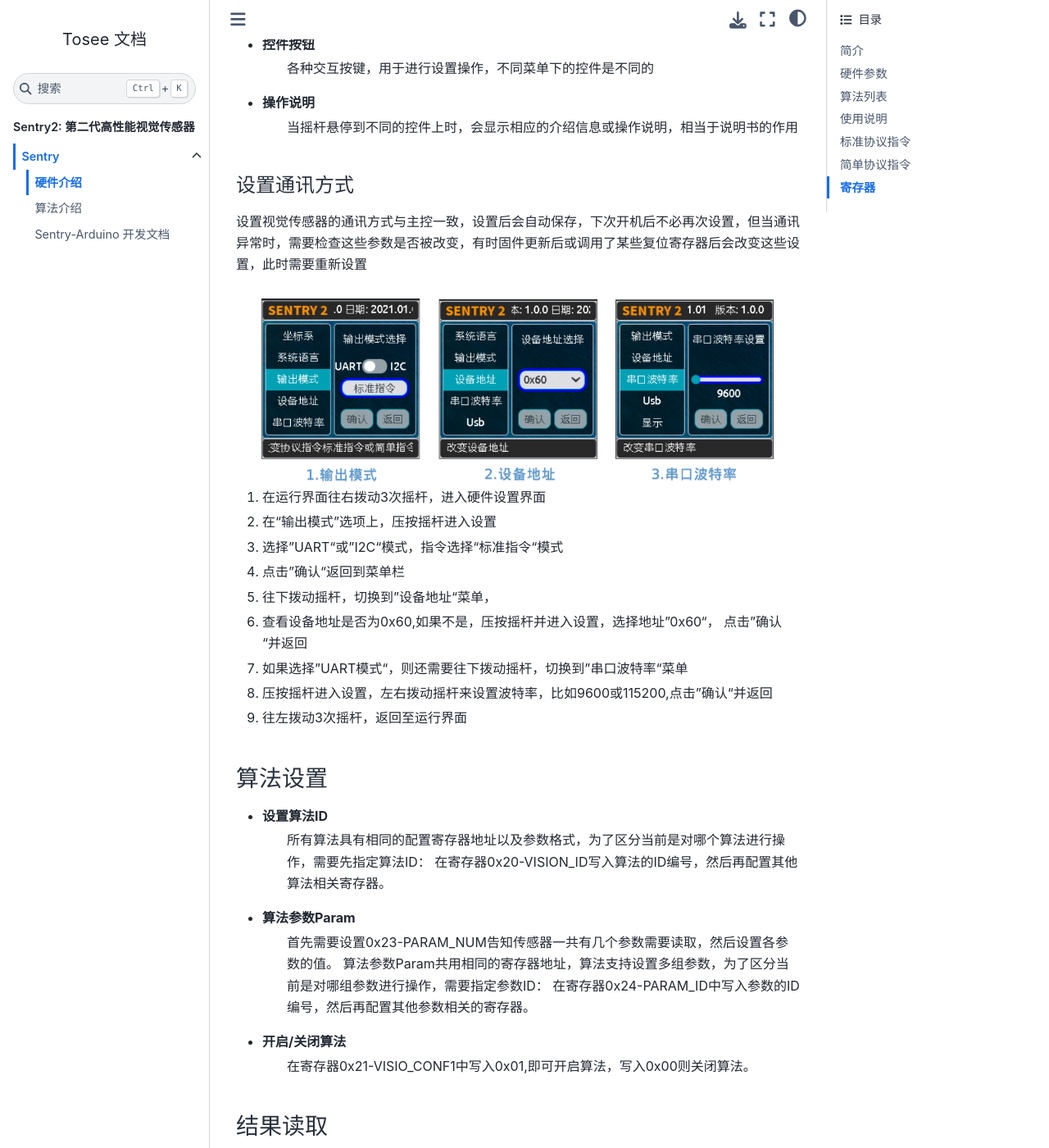
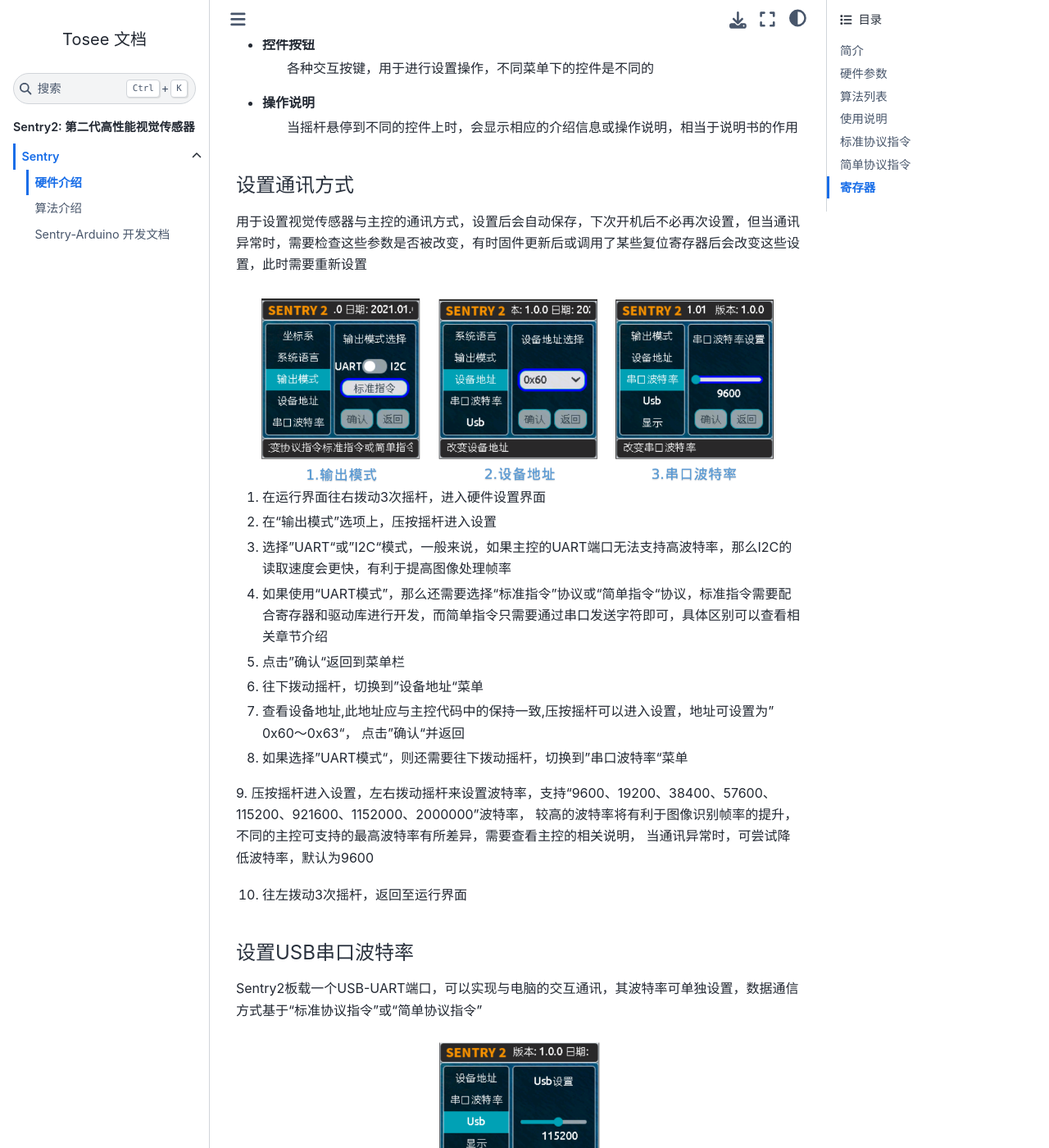
Before and after one commit to AITosee/Tosee-Docs, a Sphinx documentation site: the page built from docs/Sentry/Hardware/index.rst, in a window 1280 px wide and 1400 px high, scrolled down 6270 px. Shown: the whole window at 82% size. Built offline with Sphinx 7.4.7 and the Sphinx Book theme 1.1.4, drawn with Linux system fonts in a browser that asks for light colours; some of the changed text lies outside the part shown.

Commit message:
update hardware docs

```diff
--- a/docs/Sentry/Hardware/index.rst
+++ b/docs/Sentry/Hardware/index.rst
@@ -160,7 +160,7 @@
 设置通讯方式
 ^^^^^^^^^^^^^^^^
 
-设置视觉传感器的通讯方式与主控一致，设置后会自动保存，下次开机后不必再次设置，但当通讯异常时，需要检查这些参数是否被改变，有时固件更新后或调用了某些复位寄存器后会改变这些设置，此时需要重新设置
+用于设置视觉传感器与主控的通讯方式，设置后会自动保存，下次开机后不必再次设置，但当通讯异常时，需要检查这些参数是否被改变，有时固件更新后或调用了某些复位寄存器后会改变这些设置，此时需要重新设置
 
 .. image:: images/sentry2_set_output_mode.png
 
@@ -168,19 +168,38 @@
 
 2. 在“输出模式”选项上，压按摇杆进入设置
 
-3. 选择”UART“或”I2C“模式，指令选择“标准指令“模式
+3. 选择”UART“或”I2C“模式，一般来说，如果主控的UART端口无法支持高波特率，那么I2C的读取速度会更快，有利于提高图像处理帧率
 
-4. 点击”确认“返回到菜单栏
+4. 如果使用“UART模式”，那么还需要选择“标准指令”协议或“简单指令“协议，标准指令需要配合寄存器和驱动库进行开发，而简单指令只需要通过串口发送字符即可，具体区别可以查看相关章节介绍
 
-5. 往下拨动摇杆，切换到”设备地址“菜单，
+5. 点击”确认“返回到菜单栏
 
-6. 查看设备地址是否为0x60,如果不是，压按摇杆并进入设置，选择地址”0x60“， 点击”确认“并返回
+6. 往下拨动摇杆，切换到”设备地址“菜单
 
-7. 如果选择”UART模式“，则还需要往下拨动摇杆，切换到”串口波特率“菜单
+7. 查看设备地址,此地址应与主控代码中的保持一致,压按摇杆可以进入设置，地址可设置为”0x60～0x63“， 点击”确认“并返回
 
-8. 压按摇杆进入设置，左右拨动摇杆来设置波特率，比如9600或115200,点击”确认“并返回
+8. 如果选择”UART模式“，则还需要往下拨动摇杆，切换到”串口波特率“菜单
 
-9. 往左拨动3次摇杆，返回至运行界面
+9. 压按摇杆进入设置，左右拨动摇杆来设置波特率，支持“9600、19200、38400、57600、115200、921600、1152000、2000000”波特率，
+较高的波特率将有利于图像识别帧率的提升，不同的主控可支持的最高波特率有所差异，需要查看主控的相关说明，
+当通讯异常时，可尝试降低波特率，默认为9600
+
+10. 往左拨动3次摇杆，返回至运行界面
+
+设置USB串口波特率
+^^^^^^^^^^^^^^^^^^^^^^^^^^^^^^^^
+
+Sentry2板载一个USB-UART端口，可以实现与电脑的交互通讯，其波特率可单独设置，数据通信方式基于“标准协议指令”或“简单协议指令”
+
+.. image:: images/sentry2_set_usb_baud.png
+
+1. 在运行界面往右拨动3次摇杆，进入硬件设置界面
+
+2. 在“Usb”选项上，压按摇杆进入设置
+
+3. 左右拨动摇杆可以设置其波特率，支持“9600、19200、38400、57600、115200、921600、1152000、2000000”波特率，电脑端推荐使用较高速的波特率，如115200
+
+4. 点击”确认“并返回
 
 
 算法设置
```
Also changed, not shown: docs/Sentry/Hardware/images/sentry2_set_usb_baud.png (added).
